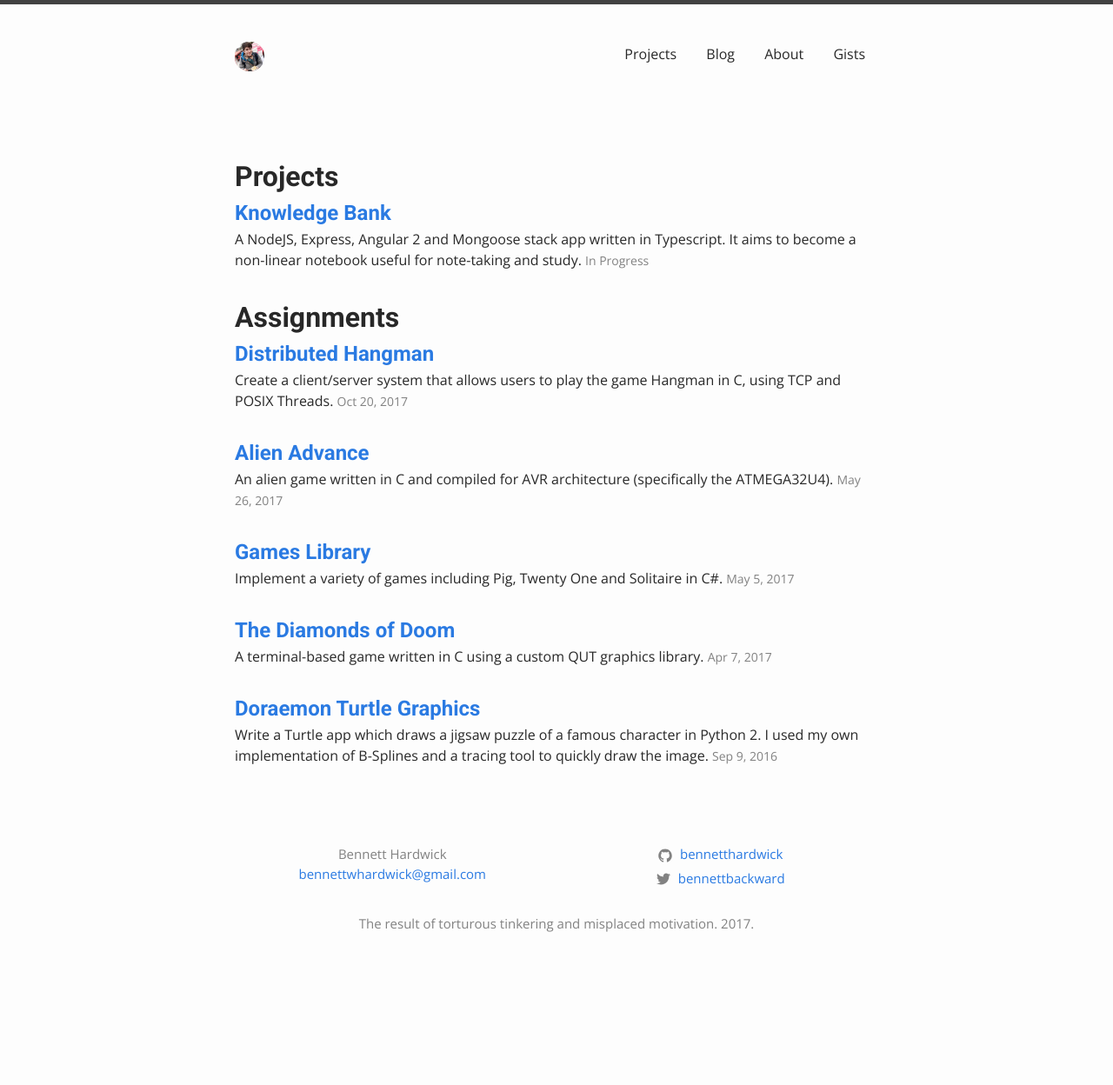
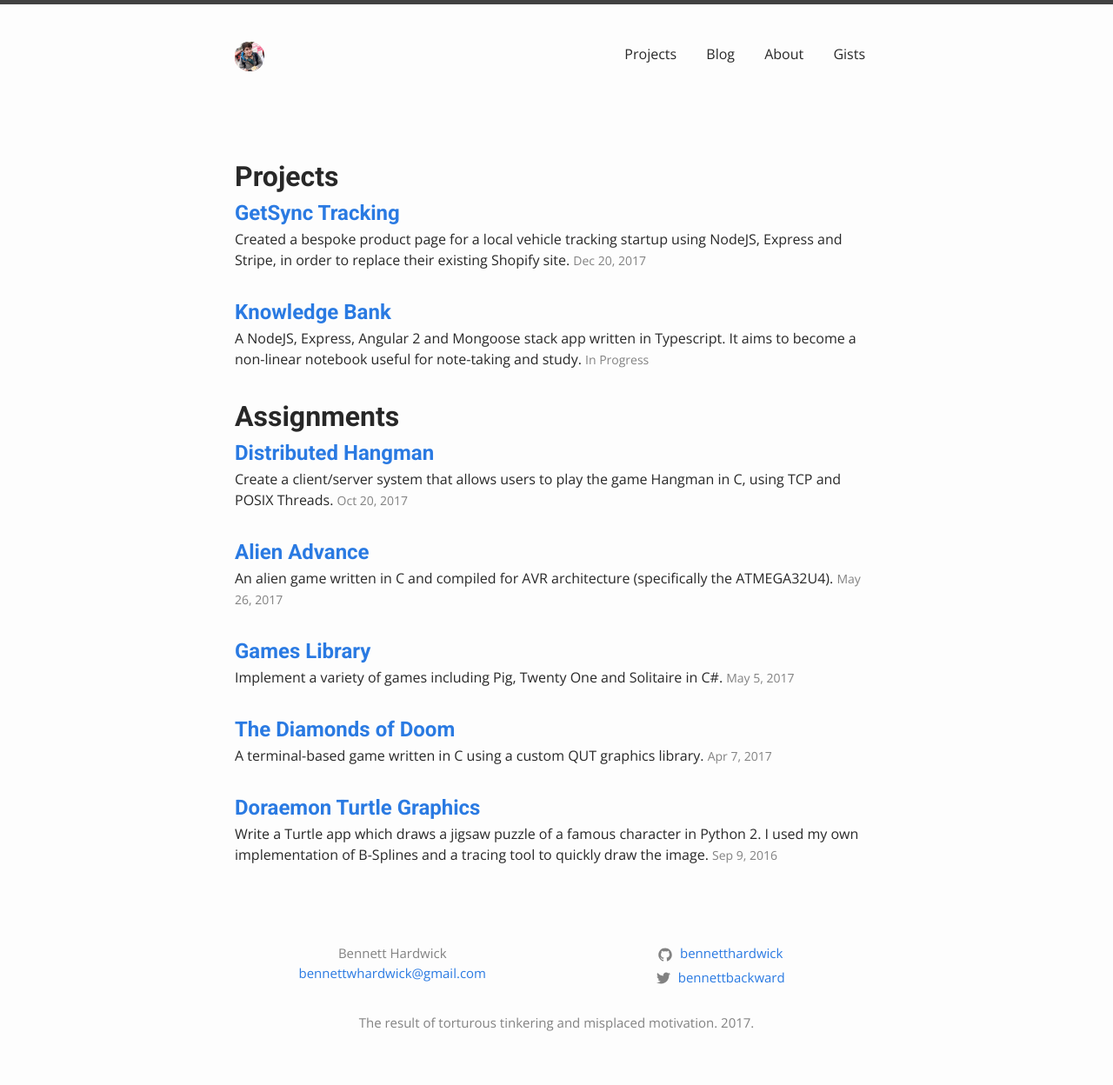
Before and after one commit to pbamotra/website, a Jekyll site: the page built from projects.md, in a window 1280 px wide. Shown: the whole page at 87% size. Built offline with Jekyll 4.4.1, drawn with Linux system fonts in a browser that asks for light colours; before the commit the page ends 1134 px from its top, so only the background shows below that.

Commit message:
Added new project to projects section

```diff
--- a/_data/projects.yml
+++ b/_data/projects.yml
@@ -1,4 +1,9 @@
 ---
+- title: GetSync Tracking
+  byline: Created a bespoke product page for a local vehicle tracking startup using NodeJS, Express and Stripe, in order to replace their existing Shopify site.
+  date: 20/12/2017
+  link: https://getsync.com.au
+
 - title: Knowledge Bank
   byline: A NodeJS, Express, Angular 2 and Mongoose stack app written in Typescript. It aims to become a non-linear notebook useful for note-taking and study.
   date: In Progress
--- a/_layouts/projects.html
+++ b/_layouts/projects.html
@@ -13,7 +13,7 @@ layout: default
       <li>
         {% assign date_format = site.date_format | default: "%b %-d, %Y" %}
         <h2>
-          <a class="post-link" href="{{ post.link }}">{{ post.title | escape }}</a>
+          <a class="post-link" href="{{ post.link }}" target="_blank">{{ post.title | escape }}</a>
         </h2>
         <p>
           {{ post.byline }} <span class="post-meta">{{ post.date | date: date_format }}</span>
@@ -30,7 +30,7 @@ layout: default
       <li>
         {% assign date_format = site.date_format | default: "%b %-d, %Y" %}
         <h2>
-          <a class="post-link" href="{{ post.link }}">{{ post.title | escape }}</a>
+          <a class="post-link" href="{{ post.link }}" target="_blank">{{ post.title | escape }}</a>
         </h2>
         <p>
           {{ post.byline }} <span class="post-meta">{{ post.date | date: date_format }}</span>
```
